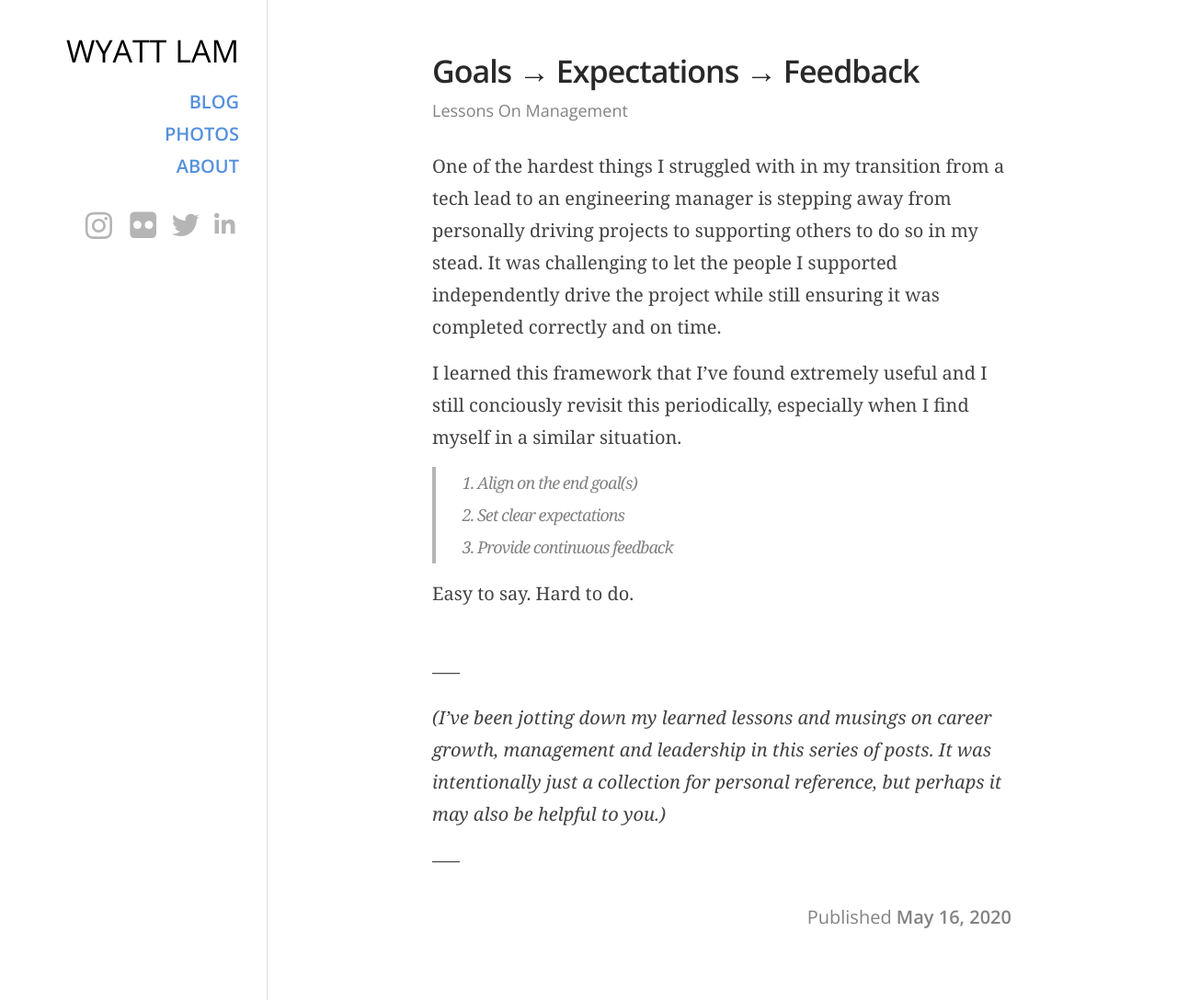
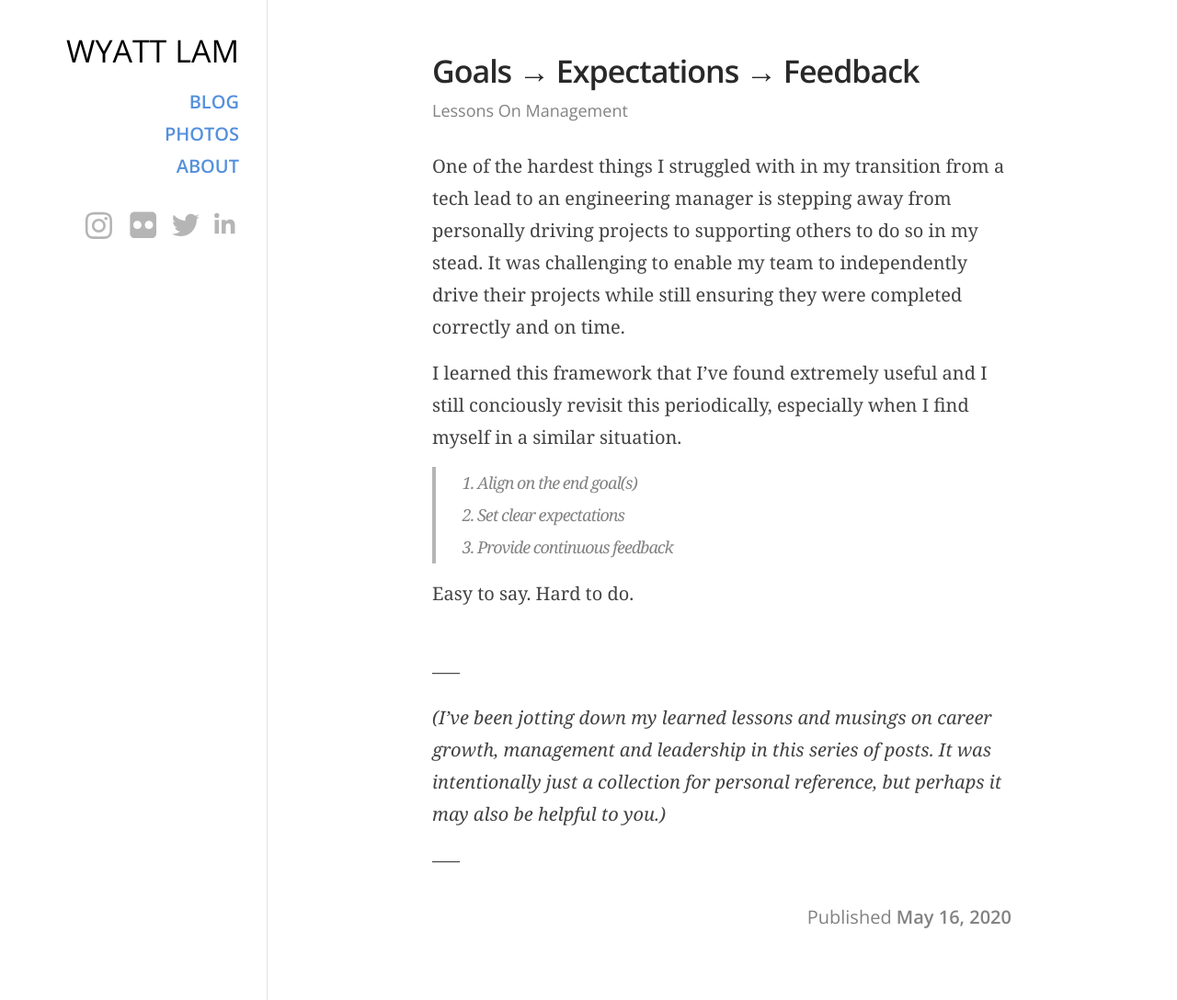
Before and after one commit to wyattlam1/wyattlam1.github.io, a Jekyll site: the page built from _posts/2020-05-16-goals-expectations-feedback.markdown, in a window 1280 px wide and 1088 px high. Shown: the whole window at 92% size. Built offline with Jekyll 4.4.1, drawn with Linux system fonts in a browser that asks for light colours.

Commit message:
post edits

```diff
--- a/_posts/2020-05-16-goals-expectations-feedback.markdown
+++ b/_posts/2020-05-16-goals-expectations-feedback.markdown
@@ -6,7 +6,7 @@ date:           2020-05-16
 categories:     managing
 ---
 
-One of the hardest things I struggled with in my transition from a tech lead to an engineering manager is stepping away from personally driving projects to supporting others to do so in my stead. It was challenging to let the people I supported independently drive the project while still ensuring it was completed correctly and on time.
+One of the hardest things I struggled with in my transition from a tech lead to an engineering manager is stepping away from personally driving projects to supporting others to do so in my stead. It was challenging to enable my team to independently drive their projects while still ensuring they were completed correctly and on time.
 
 I learned this framework that I’ve found extremely useful and I still conciously revisit this periodically, especially when I find myself in a similar situation.
 
```
